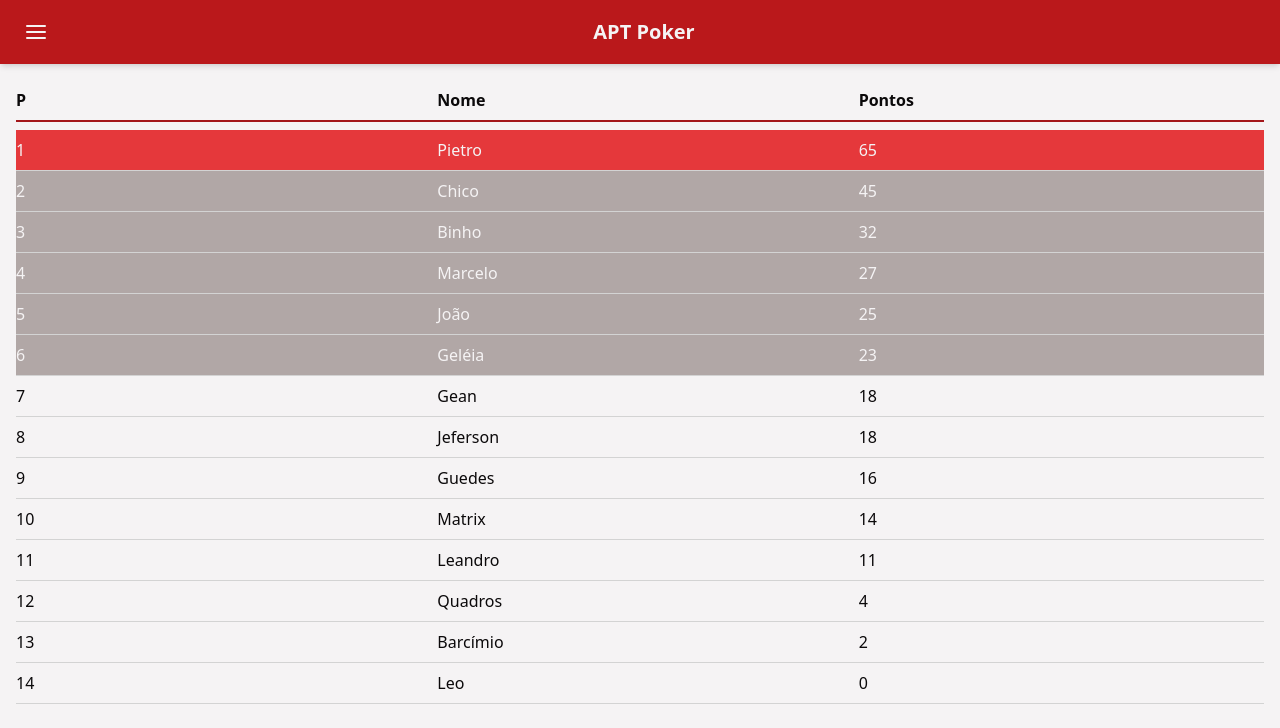
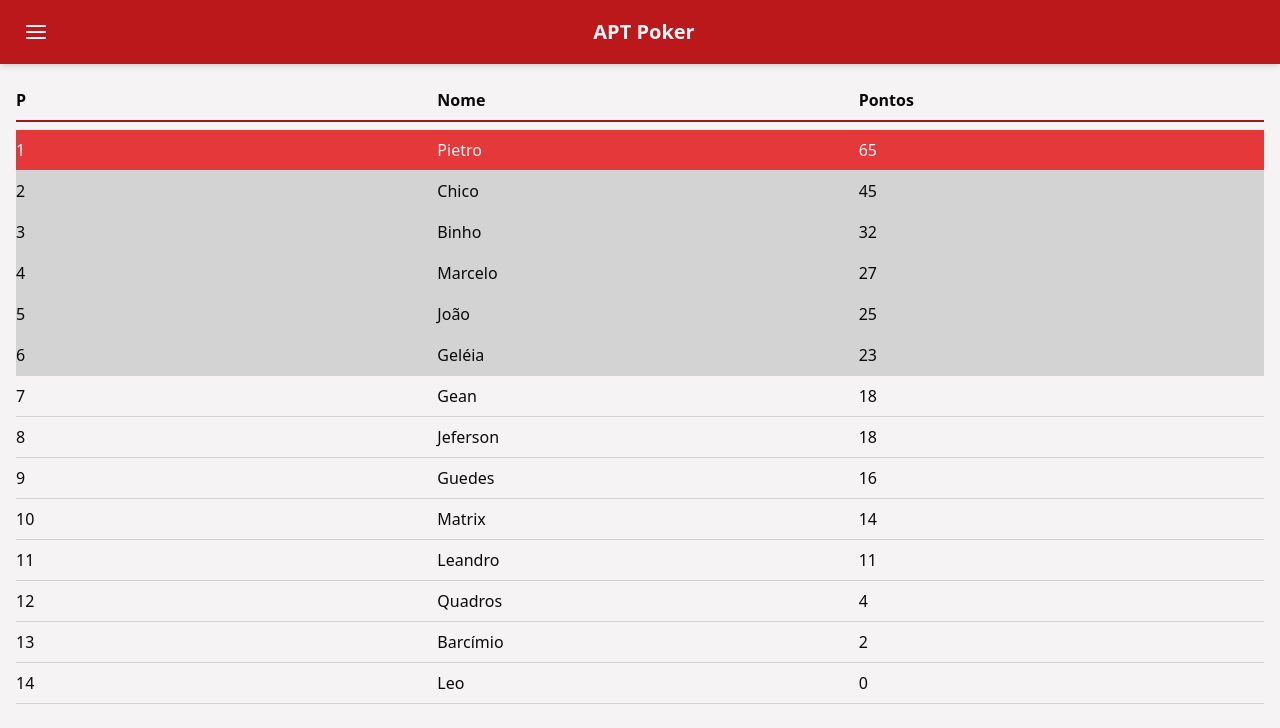
Before and after one commit to loboapps/com.grillo.apt, a React (Vite) app: page / in a window 1280 px wide. Shown: the top 728 px of the page. Built offline with nearby package versions, Linux system fonts and the light colour scheme.

Commit message:
05 - classificacao

```diff
--- a/src/components/Classification.tsx
+++ b/src/components/Classification.tsx
@@ -28,7 +28,7 @@ const Classification = () => {
       {players.map((player) => {
         const getRowStyle = () => {
           if (player.pos === 1) return 'bg-apt-400 text-apt-100'
-          if (player.pos <= 6) return 'bg-apt-300 text-apt-100'
+          if (player.pos <= 6) return 'bg-apt-200 text-apt-900'
           return ''
         }
 
```
